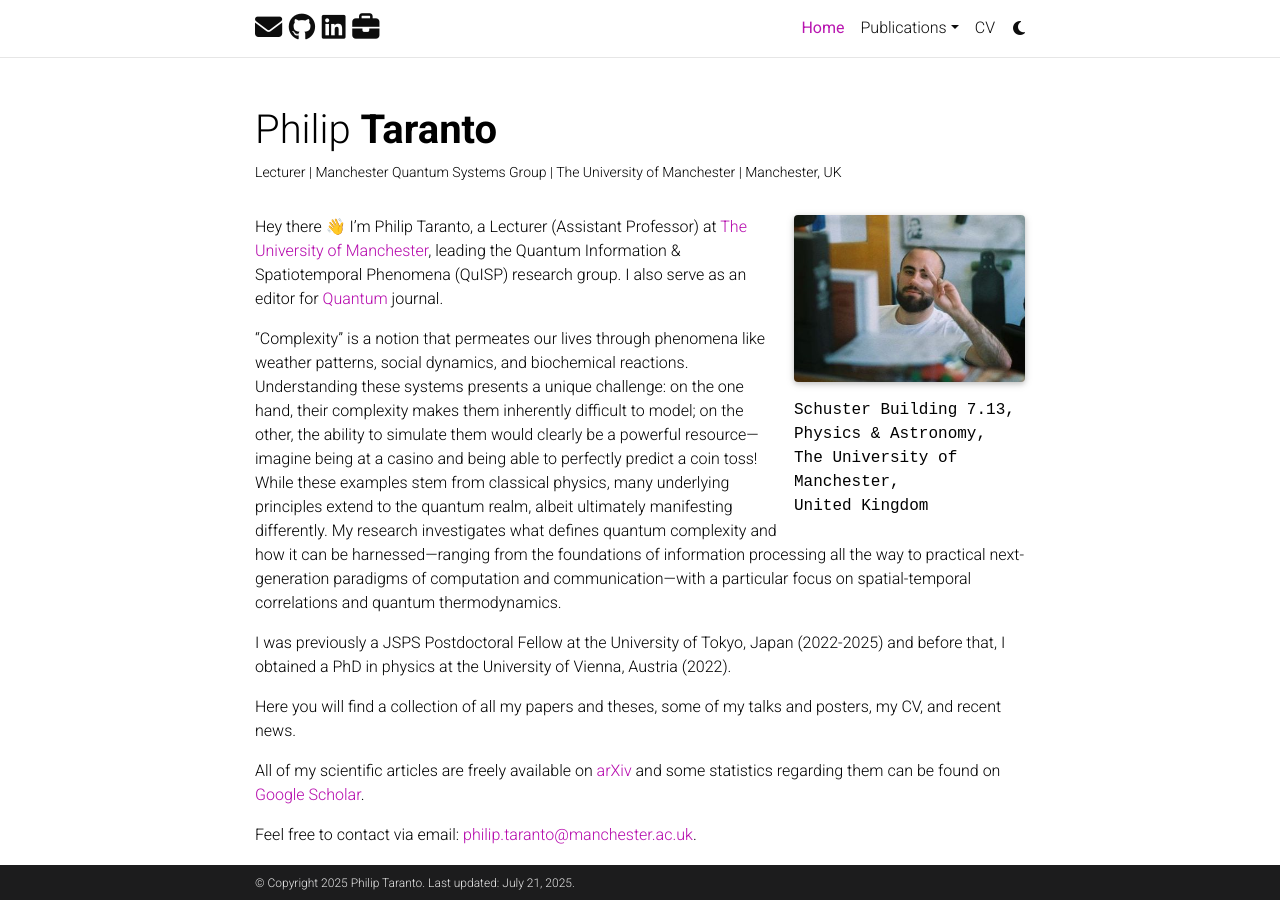
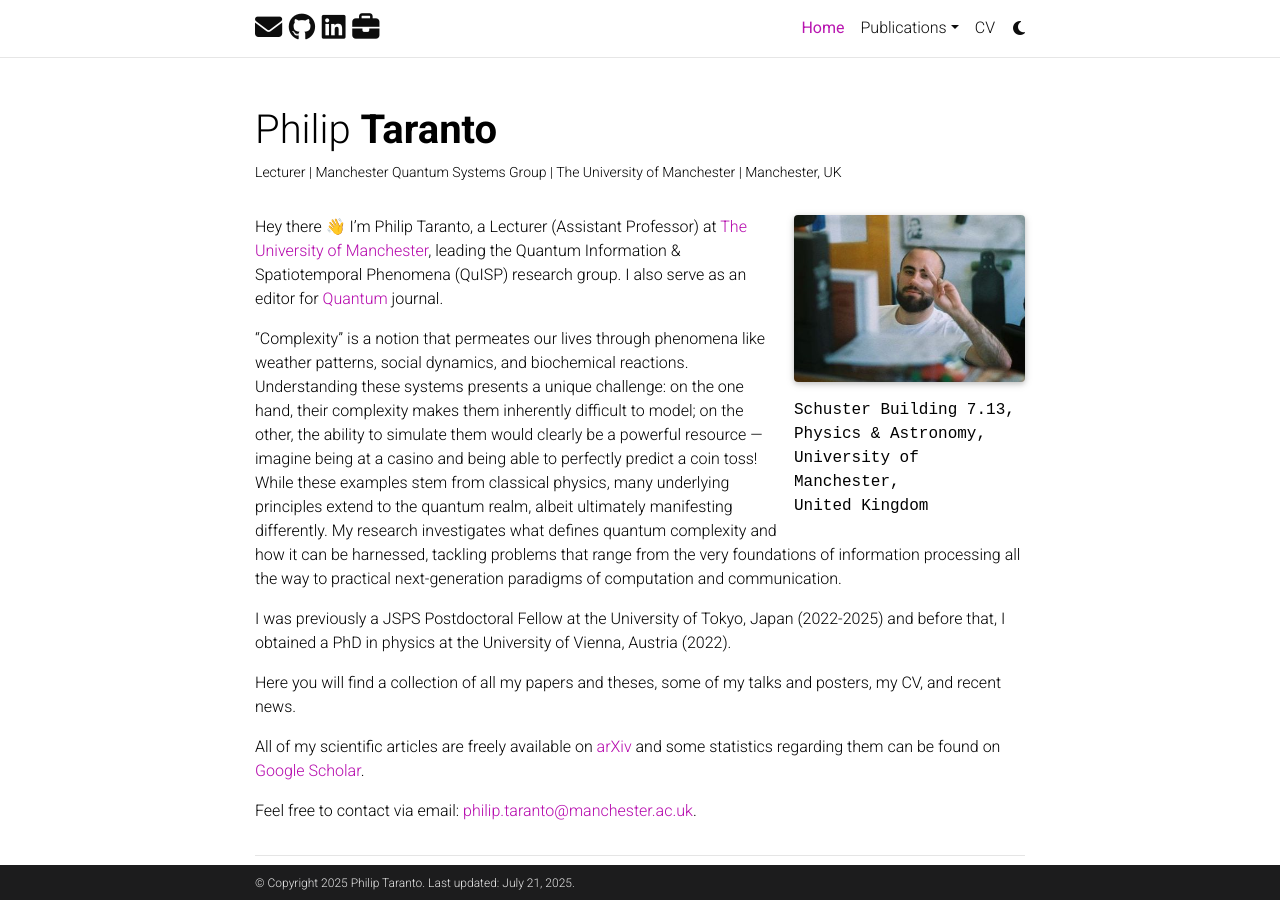
Before and after one commit to tarantophilip/tarantophilip.github.io, a Jekyll site: the page built from _pages/about.md, in a window 1280 px wide and 900 px high. Built offline with Jekyll 4.4.1, drawn with Linux system fonts in a browser that asks for light colours; full-size pictures stand in for the smaller copies a plugin makes; comment, search, counter and statistics services are not loaded; a style sheet for code colours, icons or effects is not loaded.

Commit message:
Update about.md

```diff
--- a/_pages/about.md
+++ b/_pages/about.md
@@ -12,7 +12,7 @@
   address: >
     <p>Schuster Building 7.13,</p>
     <p>Physics & Astronomy,</p>
-    <p>The University of Manchester,</p>
+    <p>University of Manchester,</p>
     <p>United Kingdom</p>
 
 news: true  # includes a list of news items
@@ -23,7 +23,7 @@
 
 Hey there 👋 I'm Philip Taranto, a Lecturer (Assistant Professor) at [The University of Manchester](https://www.manchester.ac.uk/), leading the Quantum Information & Spatiotemporal Phenomena (QuISP) research group. I also serve as an editor for [Quantum](https://quantum-journal.org/) journal.
 
-"Complexity" is a notion that permeates our lives through phenomena like weather patterns, social dynamics, and biochemical reactions. Understanding these systems presents a unique challenge: on the one hand, their complexity makes them inherently difficult to model; on the other, the ability to simulate them would clearly be a powerful resource---imagine being at a casino and being able to perfectly predict a coin toss! While these examples stem from classical physics, many underlying principles extend to the quantum realm, albeit ultimately manifesting differently. My research investigates what defines quantum complexity and how it can be harnessed---ranging from the foundations of information processing all the way to practical next-generation paradigms of computation and communication---with a particular focus on spatial-temporal correlations and quantum thermodynamics.
+"Complexity" is a notion that permeates our lives through phenomena like weather patterns, social dynamics, and biochemical reactions. Understanding these systems presents a unique challenge: on the one hand, their complexity makes them inherently difficult to model; on the other, the ability to simulate them would clearly be a powerful resource --- imagine being at a casino and being able to perfectly predict a coin toss! While these examples stem from classical physics, many underlying principles extend to the quantum realm, albeit ultimately manifesting differently. My research investigates what defines quantum complexity and how it can be harnessed, tackling problems that range from the very foundations of information processing all the way to practical next-generation paradigms of computation and communication.
 
 I was previously a JSPS Postdoctoral Fellow at the University of Tokyo, Japan (2022-2025) and before that, I obtained a PhD in physics at the University of Vienna, Austria (2022).
 
```
